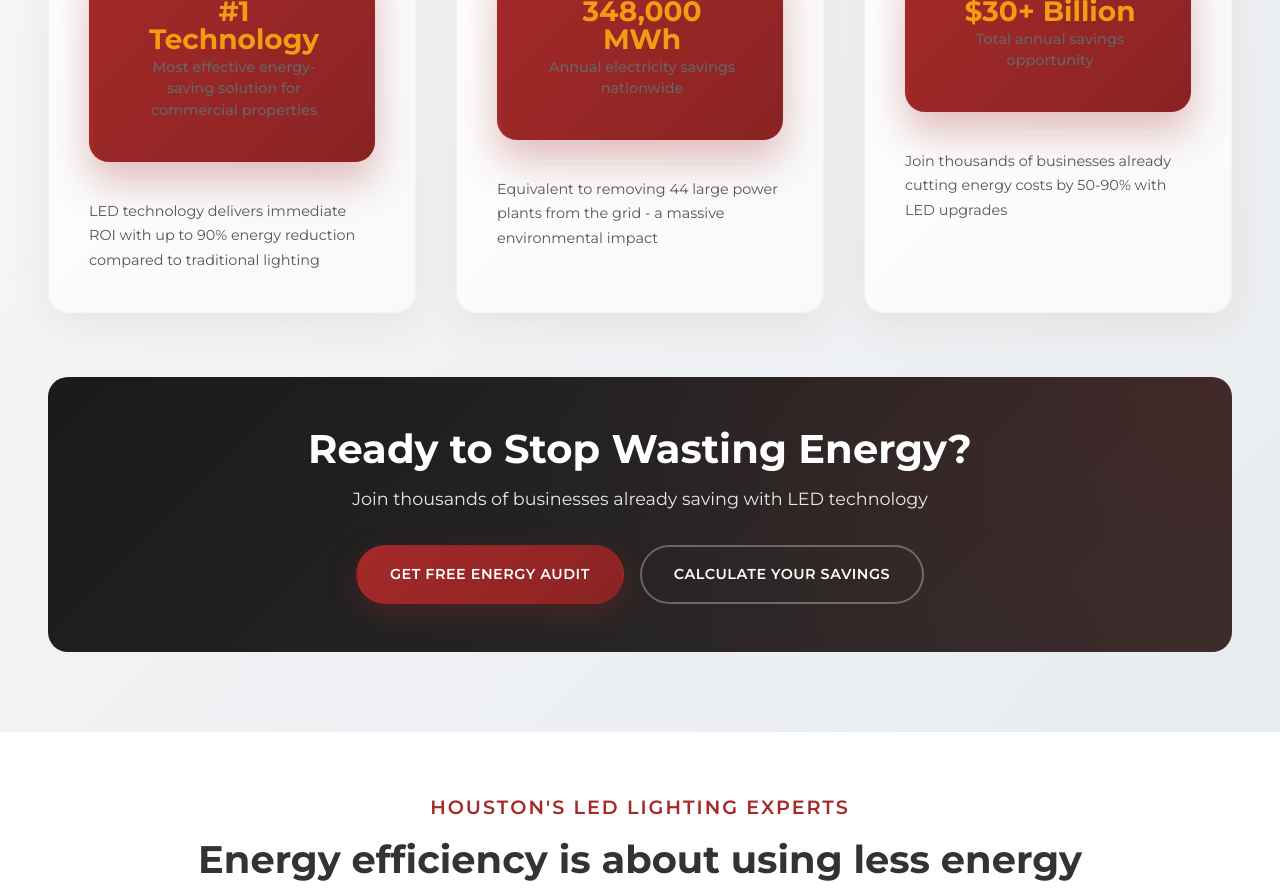
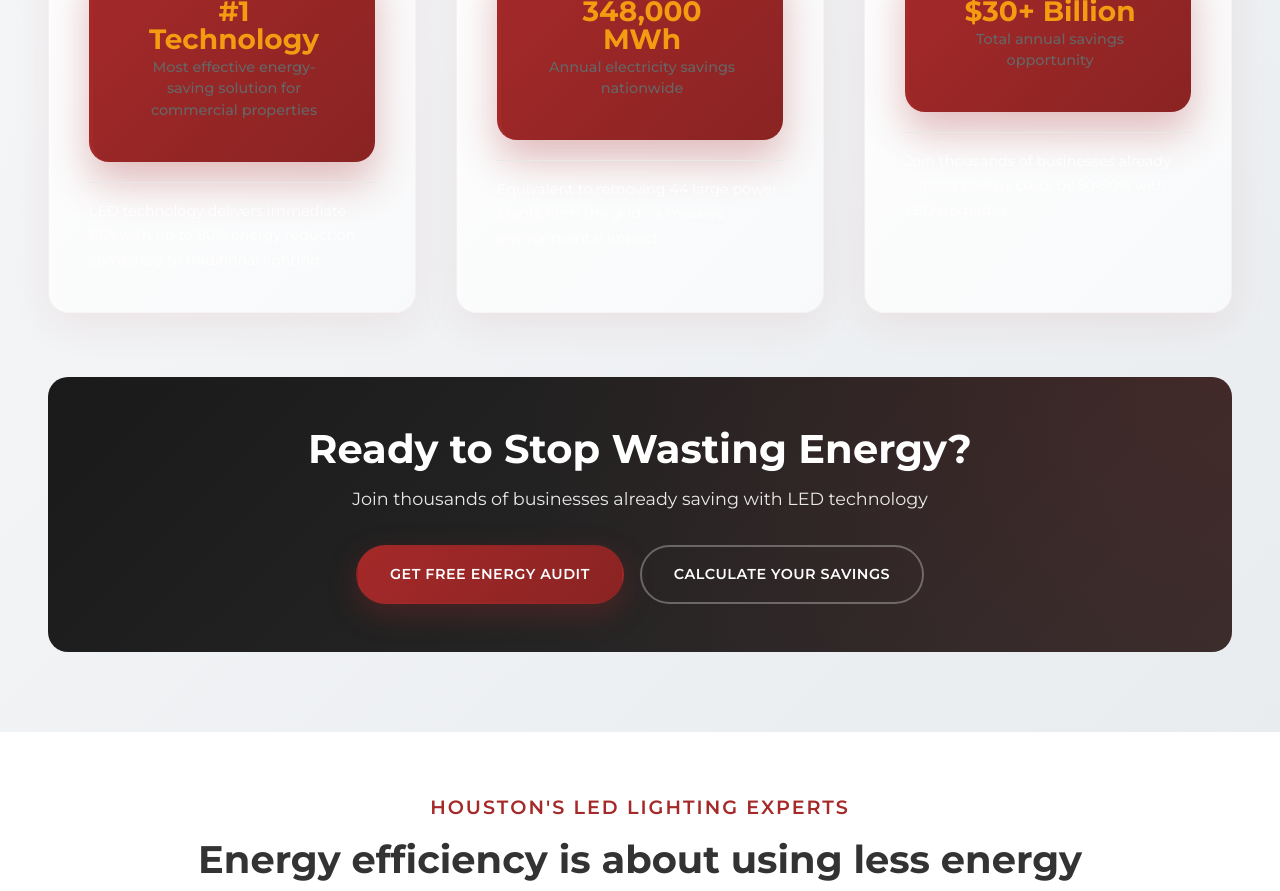
Before and after one commit to adrianchromenko/infinity-lighting, a React (Vite) app in the folder infinity-lighting/: page / in a window 1280 px wide. Shown: the part 1660-2551 px from the top of the page. Built offline with nearby package versions, Linux system fonts and the light colour scheme; no server answers.

Commit message:
Change stats subtitle text color from grey to white
Co-Authored-By: Claude Opus 4.6 (1M context) <noreply@anthropic.com>

```diff
--- a/infinity-lighting/src/components/Stats.css
+++ b/infinity-lighting/src/components/Stats.css
@@ -205,7 +205,7 @@
 
 .support-stat-text {
   font-size: 0.9rem;
-  color: #555;
+  color: #ffffff;
   line-height: 1.7;
   margin-top: 1rem;
   border-top: 1px solid #e8e8e8;
```
